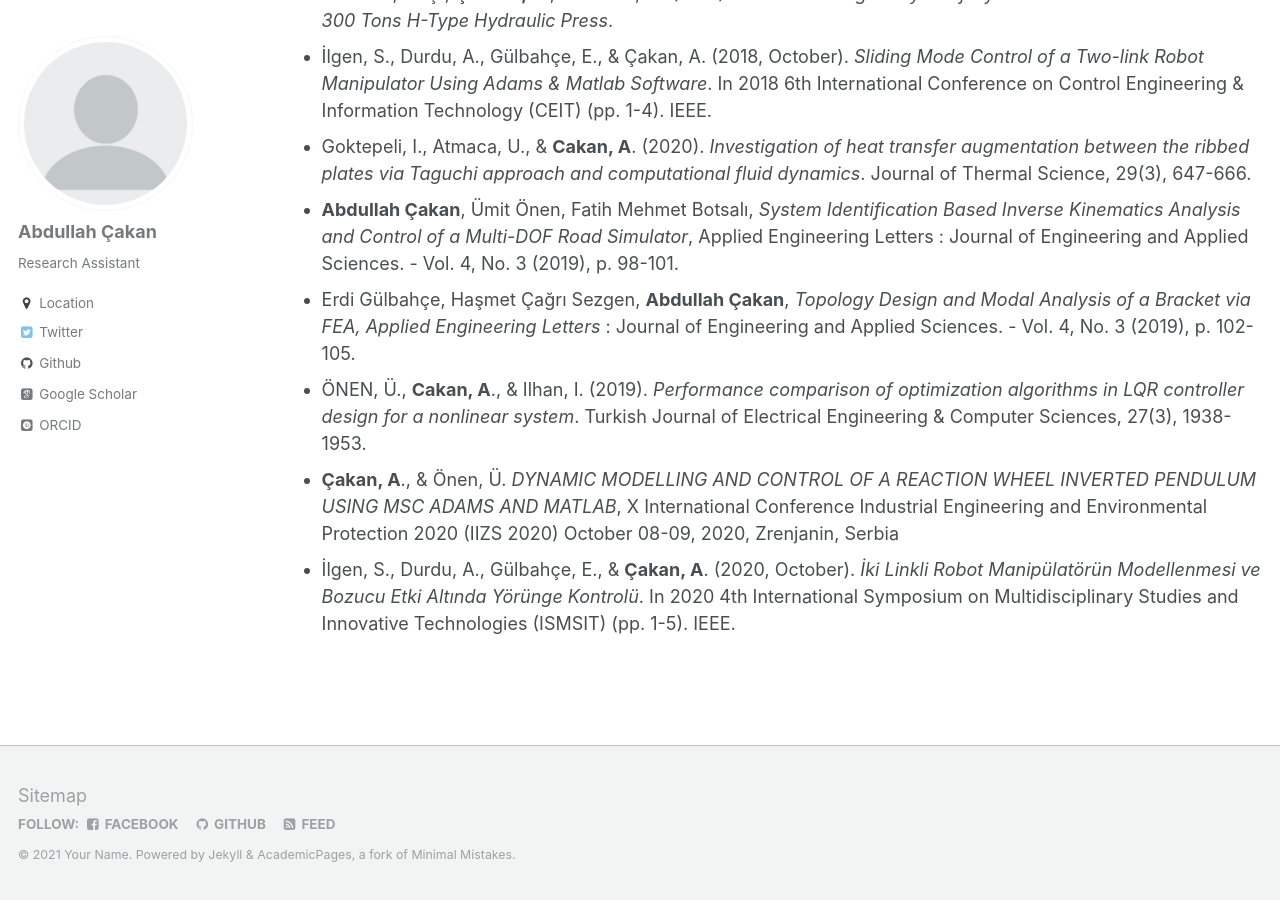
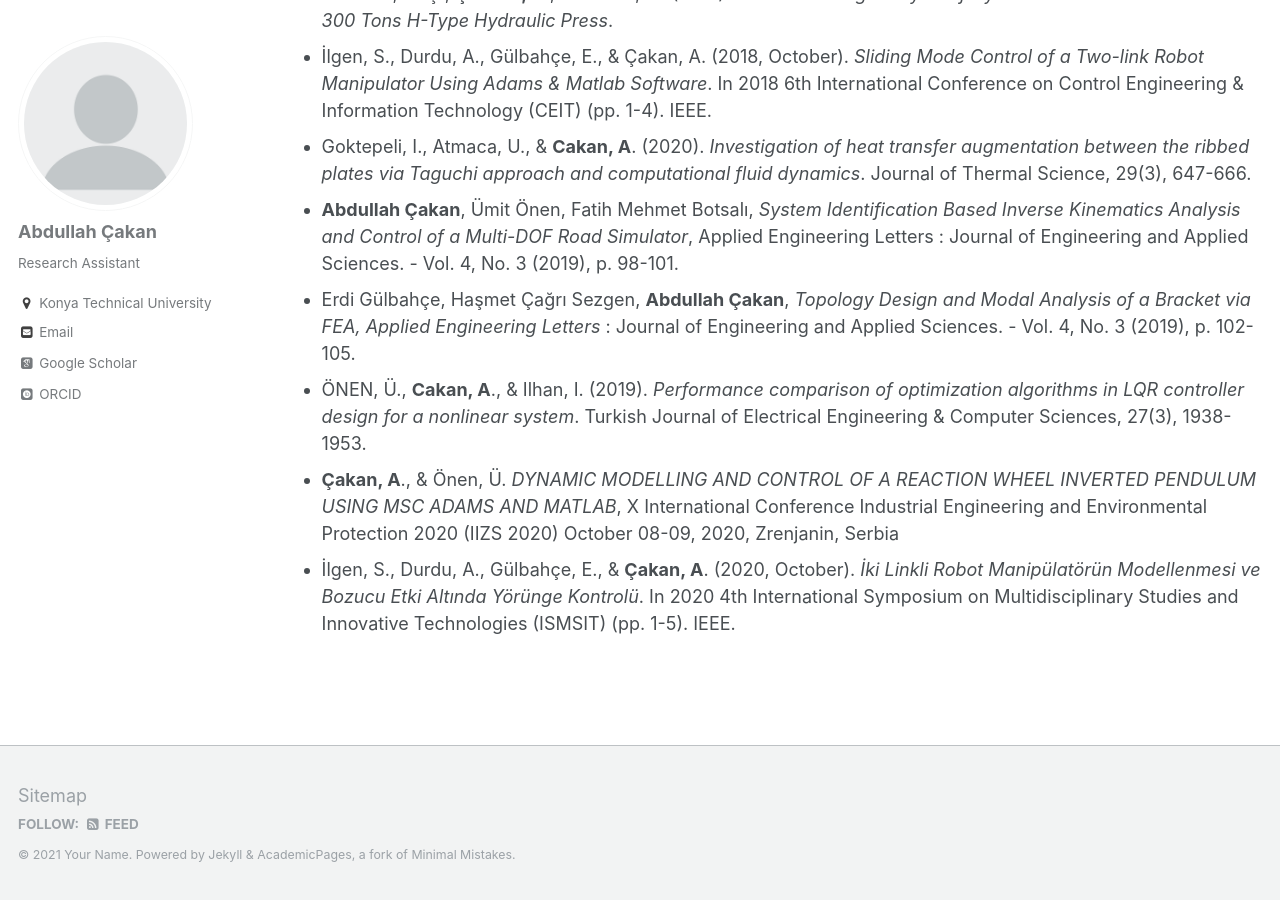
Before and after one commit to abdullahcakan/acakan.github.io, a Jekyll site: the page built from _pages/cv.md, in a window 1280 px wide and 900 px high, scrolled down 1734 px. Built offline with Jekyll 4.4.1, drawn with Linux system fonts in a browser that asks for light colours; some web fonts are replaced.

Commit message:
Update _config.yml

```diff
--- a/_config.yml
+++ b/_config.yml
@@ -55,9 +55,9 @@ yandex_site_verification :
 
 # Social Sharing
 twitter:
-  username               : &twitter
+  username               :
 facebook:
-  username               : abdullahcakan
+  username               :
   app_id                 :
   publisher              :
 og_image                 :  # Open Graph/Twitter default site image
@@ -81,10 +81,11 @@ author:
   name             : "Abdullah Çakan"
   avatar           : "profile.png"
   bio              : "Research Assistant"
-  location         : "Location"
+  location         : "Konya Technical University"
   employer         :
   googlescholar    : "https://scholar.google.com.tr/citations?user=8xaiOCsAAAAJ&hl=tr&authuser=4"
-  email            :
+  email            : "acakan@ktun.edu.tr"
+  researchgate     : "https://www.researchgate.net/profile/Abdullah-Cakan"
   uri              :
   bitbucket        :
   codepen          :
@@ -92,19 +93,19 @@ author:
   flickr           :
   facebook         :
   foursquare       :
-  github           : "academicpages"
+  github           :
   google_plus      :
   keybase          :
   instagram        :
   lastfm           :
   linkedin         :
-  orcid            : "http://orcid.org/yourorcidurl"
+  orcid            : "http://orcid.org/0000-0003-3923-4069"
   pinterest        :
   soundcloud       :
   stackoverflow    : # http://stackoverflow.com/users/123456/username
   steam            :
   tumblr           :
-  twitter          : "abdullahcakan"
+  twitter          :
   vine             :
   weibo            :
   xing             :
```
